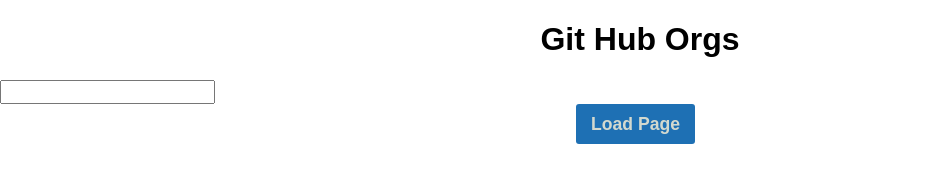
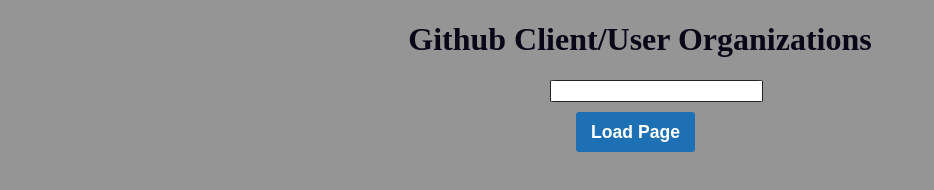
Before and after one commit to RPadilla3/Github-Orgs, a website: page index.html in a window 1280 px wide. Shown: the whole page, without its empty margins (0-934 px from the left). Drawn offline with nearby package versions, Linux system fonts and the light colour scheme.

Commit message:
Adding final styles to my project. Moved my input field to the center above the button and gave the button a hover effect to turn green after the file has been approved to submit.

```diff
--- a/index.html
+++ b/index.html
@@ -12,7 +12,7 @@
 
       <main>
 
-        <h1>Git Hub Orgs</h1>
+        <h1>Github Client/User Organizations</h1>
 
 
         <input type='text' id='token'>
--- a/sass/_body.scss
+++ b/sass/_body.scss
@@ -1,17 +1,38 @@
+body {
+  background-color: #959595;
+}
+
 button {
   display: block;
 	font-size: 1.1em;
 	font-weight: bold;
 	padding: 10px 15px;
-	color: #d3d9cf;
+	color: #ffffff;
 	background-color: #1e70b4;
 	border: 0 none;
 	border-radius: 3px;
 	cursor: pointer;
   margin-left: 45%;
+  margin-top: 10px;
+  transition-property: background;
+  transition-duration: .5s;
+  transition-timing-function: linear;
+
+  &:hover {
+    background: #0b5d07;
+  }
+
 
 }
 
 h1 {
   text-align: center;
+  font-family: 'Lobster';
+  color: #090717;
 }
+
+#token {
+  margin-left: 43%;
+  border: 1px solid #212121;
+  border-radius: 3%;
+}
--- a/sass/_nav.scss
+++ b/sass/_nav.scss
@@ -6,11 +6,12 @@
   list-style: none;
   text-align: center;
   padding-bottom: none;
-
+  background-color: #e0d9dc;
 
   p {
     font-size: 2.5em;
     font-family: monospace;
+    padding-right: 25%;
   }
 
 }
@@ -27,5 +28,6 @@
 img {
   width: 100px;
   float: left;
+  border-radius: 3%;
 
 }
```
Also changed, not shown: style.css, 1 other file.
